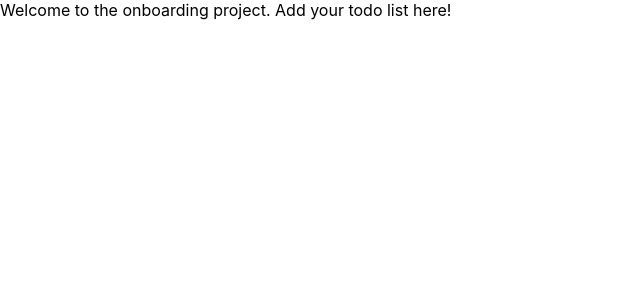
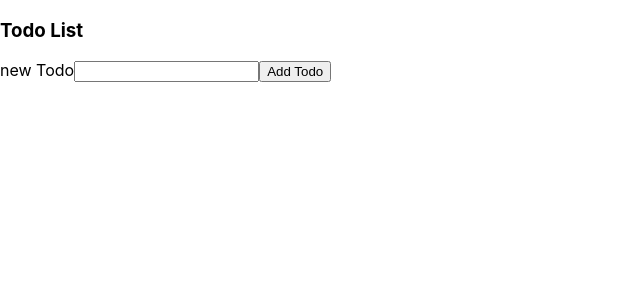
Before and after one commit to jbperry004/onboardingFall18, a React (Create React App) app: page / in a window 1280 px wide. Shown: the top 300 px of the page, without its empty margins (0-640 px from the left). Built offline with nearby package versions, Linux system fonts and the light colour scheme.

Commit message:
Add html form for creating todos

```diff
--- a/src/components/ToDoContainer/index.js
+++ b/src/components/ToDoContainer/index.js
@@ -1,9 +1,23 @@
-import React, { Component } from "react";
+import React, {
+  Component
+} from "react";
 
 class ToDoContainer extends Component {
+
+  formSubmitted(event) {
+    event.preventDefault();
+    console.log("Form Submitted")
+  }
   render() {
     return (
-      <div>Welcome to the onboarding project. Add your todo list here!</div>
+      <div className="app">
+        <h3>Todo List</h3>
+        <form onSubmit={this.formSubmitted}>
+          <label htmlFor='newTodo'>new Todo</label>
+          <input id="newTodo" name="newTodo" />
+          <button type="submit">Add Todo</button>
+        </form>
+      </div>
     );
   }
 }
```
Also changed, not shown: 1 other file (tests, documents, lock files or other folders).
